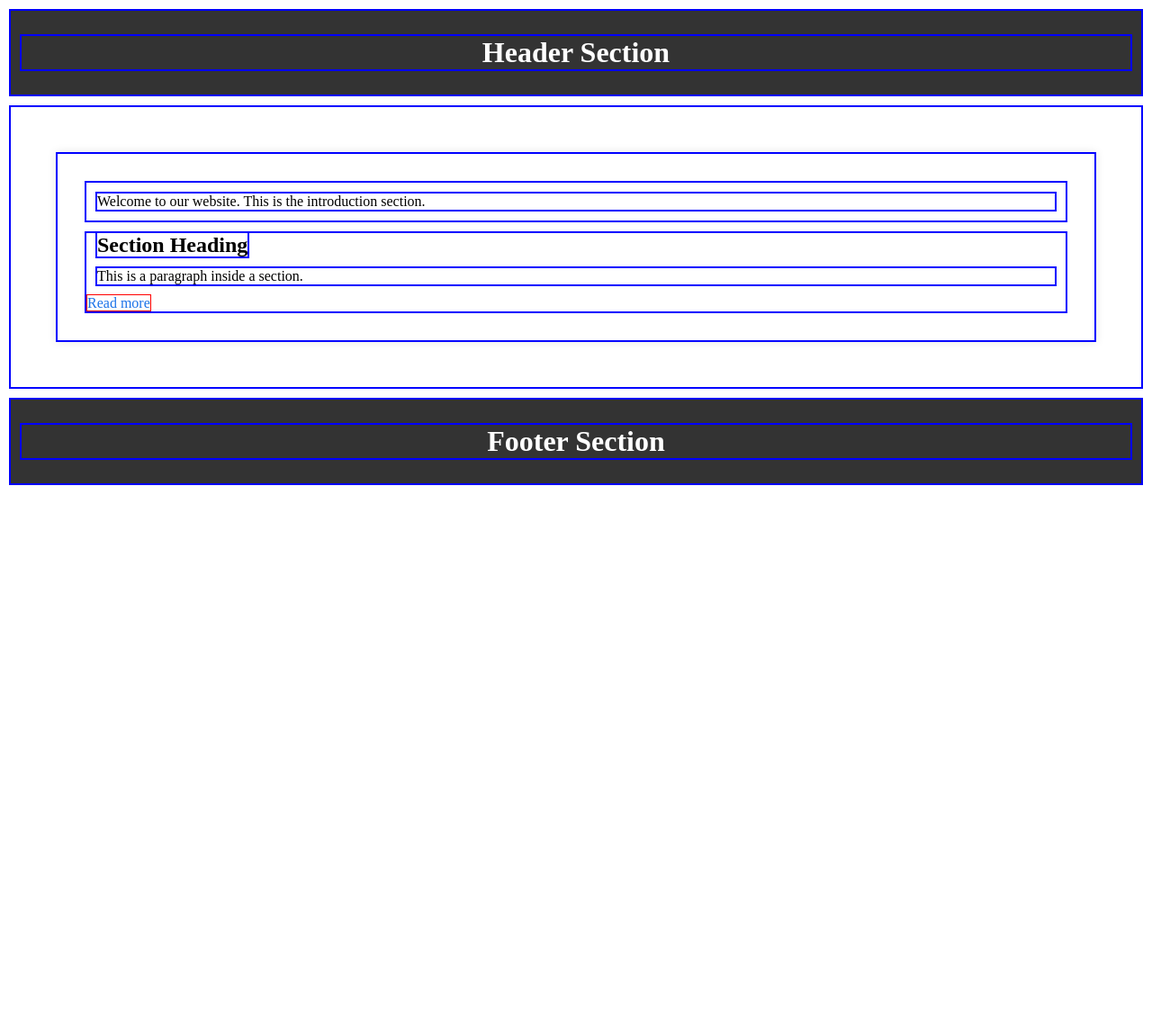
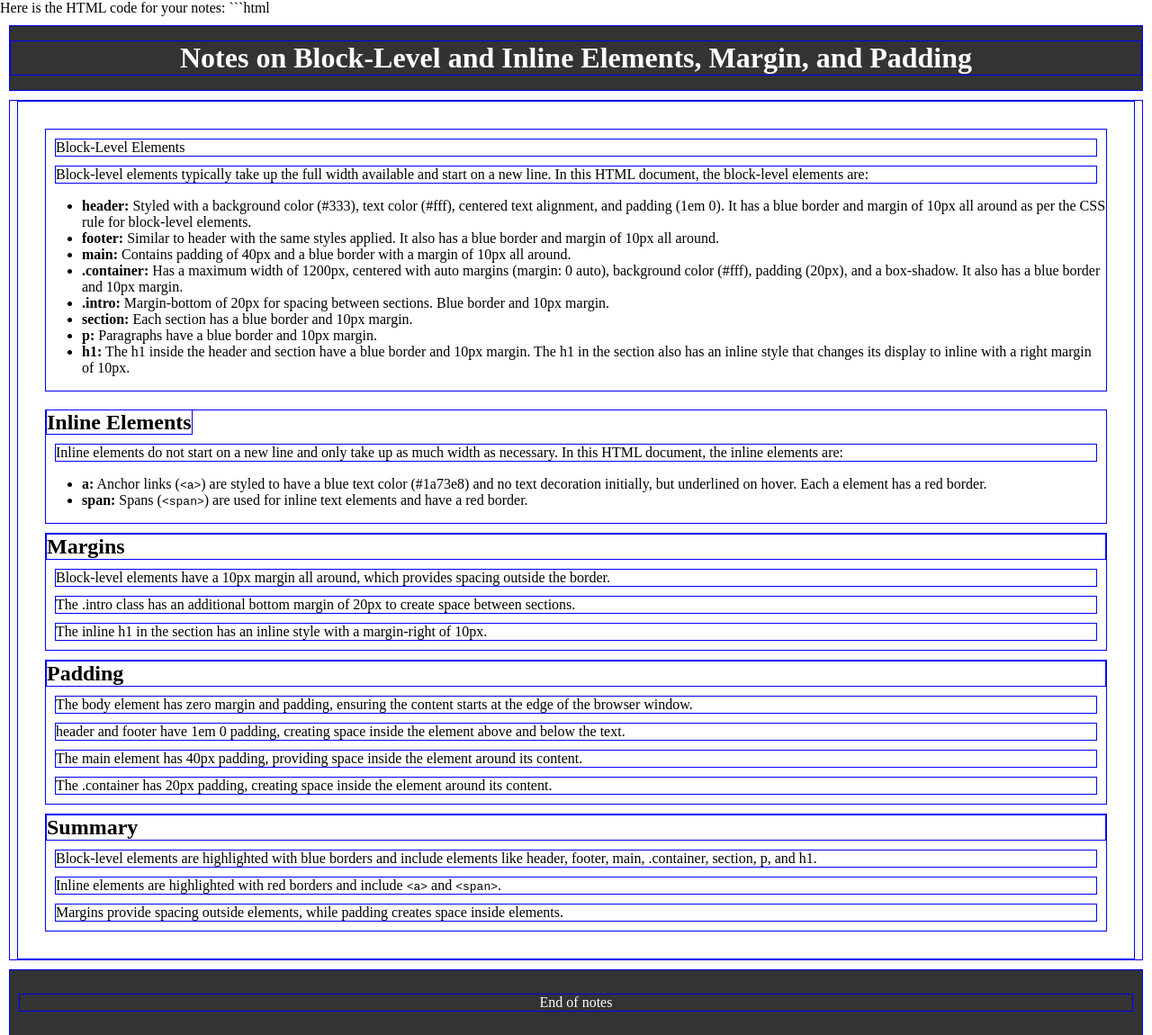
Before and after one commit to anjananeupane/anjananeupane, a plain HTML site: page index1.html in a window 1280 px wide. Shown: the top 1150 px of the page at 90% size. Before the commit the page ends 800 px from the top, so only its background shows below. Drawn offline with Linux system fonts and the light colour scheme.

Commit message:
Update index1.html

````diff
--- a/index1.html
+++ b/index1.html
@@ -1,54 +1,42 @@
+Here is the HTML code for your notes:
+
+```html
 <!DOCTYPE html>
 <html lang="en">
 <head>
     <meta charset="UTF-8">
     <meta name="viewport" content="width=device-width, initial-scale=1.0">
-    <title>Notes on Block-Level and Inline Elements</title>
+    <title>Notes on Block-Level and Inline Elements, Margin, and Padding</title>
     <style>
         body {
             margin: 0;
             padding: 0;
+        }
+        header, footer, main, .container, .intro, section, p, h1 {
+            border: 1px solid blue;
+            margin: 10px;
         }
         header, footer {
             background-color: #333;
             color: #fff;
             text-align: center;
             padding: 1em 0;
-            border: 2px solid blue;
-            margin: 10px;
-        }
-        main {
-            padding: 40px;
-            border: 2px solid blue;
-            margin: 10px;
         }
         .container {
             max-width: 1200px;
             margin: 0 auto;
             background-color: #fff;
             padding: 20px;
-            box-shadow: 0 0 10px rgba(0, 0, 0, 0.1);
-            border: 2px solid blue;
-            margin: 10px;
+            box-shadow: 0 0 10px rgba(0,0,0,0.1);
         }
         .intro {
             margin-bottom: 20px;
-            border: 2px solid blue;
-            margin: 10px;
-        }
-        section {
-            border: 2px solid blue;
-            margin: 10px;
-        }
-        p {
-            border: 2px solid blue;
-            margin: 10px;
         }
         h1 {
-            border: 2px solid blue;
-            margin: 10px;
+            display: block;
+            margin: 0;
         }
-        section h1 {
+        h1.inline {
             display: inline;
             margin-right: 10px;
         }
@@ -67,22 +55,56 @@
 </head>
 <body>
     <header>
-        <h1>Header Section</h1>
+        <h1>Notes on Block-Level and Inline Elements, Margin, and Padding</h1>
     </header>
     <main>
         <div class="container">
             <div class="intro">
-                <p>Welcome to our website. This is the introduction section.</p>
+                <p>Block-Level Elements</p>
+                <p>Block-level elements typically take up the full width available and start on a new line. In this HTML document, the block-level elements are:</p>
+                <ul>
+                    <li><strong>header:</strong> Styled with a background color (#333), text color (#fff), centered text alignment, and padding (1em 0). It has a blue border and margin of 10px all around as per the CSS rule for block-level elements.</li>
+                    <li><strong>footer:</strong> Similar to header with the same styles applied. It also has a blue border and margin of 10px all around.</li>
+                    <li><strong>main:</strong> Contains padding of 40px and a blue border with a margin of 10px all around.</li>
+                    <li><strong>.container:</strong> Has a maximum width of 1200px, centered with auto margins (margin: 0 auto), background color (#fff), padding (20px), and a box-shadow. It also has a blue border and 10px margin.</li>
+                    <li><strong>.intro:</strong> Margin-bottom of 20px for spacing between sections. Blue border and 10px margin.</li>
+                    <li><strong>section:</strong> Each section has a blue border and 10px margin.</li>
+                    <li><strong>p:</strong> Paragraphs have a blue border and 10px margin.</li>
+                    <li><strong>h1:</strong> The h1 inside the header and section have a blue border and 10px margin. The h1 in the section also has an inline style that changes its display to inline with a right margin of 10px.</li>
+                </ul>
             </div>
             <section>
-                <h1>Section Heading</h1>
-                <p>This is a paragraph inside a section.</p>
-                <a href="#">Read more</a>
+                <h1 class="inline">Inline Elements</h1>
+                <p>Inline elements do not start on a new line and only take up as much width as necessary. In this HTML document, the inline elements are:</p>
+                <ul>
+                    <li><strong>a:</strong> Anchor links (<code>&lt;a&gt;</code>) are styled to have a blue text color (#1a73e8) and no text decoration initially, but underlined on hover. Each a element has a red border.</li>
+                    <li><strong>span:</strong> Spans (<code>&lt;span&gt;</code>) are used for inline text elements and have a red border.</li>
+                </ul>
+            </section>
+            <section>
+                <h1>Margins</h1>
+                <p>Block-level elements have a 10px margin all around, which provides spacing outside the border.</p>
+                <p>The .intro class has an additional bottom margin of 20px to create space between sections.</p>
+                <p>The inline h1 in the section has an inline style with a margin-right of 10px.</p>
+            </section>
+            <section>
+                <h1>Padding</h1>
+                <p>The body element has zero margin and padding, ensuring the content starts at the edge of the browser window.</p>
+                <p>header and footer have 1em 0 padding, creating space inside the element above and below the text.</p>
+                <p>The main element has 40px padding, providing space inside the element around its content.</p>
+                <p>The .container has 20px padding, creating space inside the element around its content.</p>
+            </section>
+            <section>
+                <h1>Summary</h1>
+                <p>Block-level elements are highlighted with blue borders and include elements like header, footer, main, .container, section, p, and h1.</p>
+                <p>Inline elements are highlighted with red borders and include <code>&lt;a&gt;</code> and <code>&lt;span&gt;</code>.</p>
+                <p>Margins provide spacing outside elements, while padding creates space inside elements.</p>
             </section>
         </div>
     </main>
     <footer>
-        <h1>Footer Section</h1>
+        <p>End of notes</p>
     </footer>
 </body>
 </html>
+```
````
